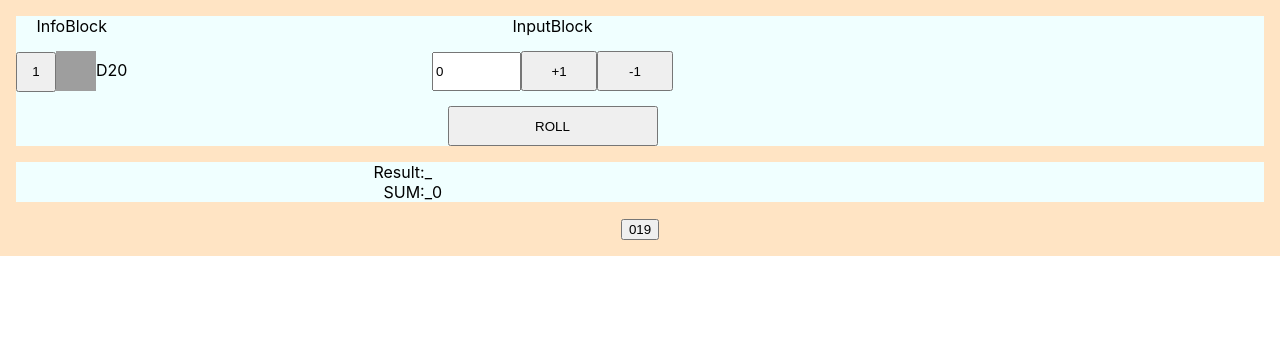
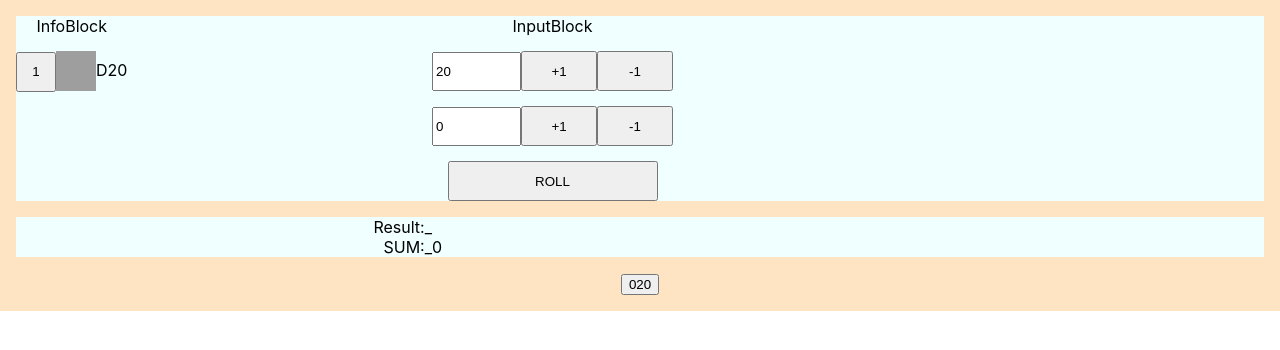
Before and after one commit to Gatlinger/dice-roll-app-v2, a React (Create React App) app: page / in a window 1280 px wide. Shown: the top 350 px of the page. Built offline with nearby package versions, Linux system fonts and the light colour scheme; grey boxes are pictures that could not be loaded.

Commit message:
Тупиковая ветка, буду отсюда откатываться. Не правильно работал с массивами, буду переделывать.

```diff
--- a/src/App.tsx
+++ b/src/App.tsx
@@ -4,9 +4,21 @@ import './App.css';
 import {InfoInputBlock} from './InfoInputBlock/InfoInputBlock';
 import {ResultSumBlock} from "./ResultSumBlock/ResultSumBlock";
 
-export type DicesType = {
+export type DiceIDType = {
+    D20ID: string,
+    D12ID: string,
+    D8ID: string
+}
+
+export type NewDiceType = {
+    name: string
+    value: number
+}
+
+type DicesType = {
     name: string
     sides: number
+    value: number
 }
 
 export type DiceDataType = {
@@ -18,9 +30,9 @@ function App() {
     const [d20Array, setD20Array] = useState<Array<number>>([])
     const [d20Value, setD20Value] = useState(0)
     const [SUM, setSUM] = useState(0)
-    const [otherDicesArray, setOtherDicesArray] = useState<DicesType[]>([])
+    const [otherDicesArray, setOtherDicesArray] = useState<NewDiceType[]>([])
 
-    const DiceIDs = {
+    const DiceIDs: DiceIDType = {
         D20ID: v1(),
         D12ID: v1(),
         D8ID: v1()
@@ -28,15 +40,18 @@ function App() {
     const DiceData: DiceDataType = {
         [DiceIDs.D20ID]: {
             name: 'D20',
-            sides: 20
+            sides: 20,
+            value: 20
         },
         [DiceIDs.D12ID]: {
             name: 'D12',
-            sides: 12
+            sides: 12,
+            value: 0
         },
         [DiceIDs.D8ID]: {
             name: 'D8',
-            sides: 8
+            sides: 8,
+            value: 0
         }
     }
 
@@ -67,13 +82,13 @@ function App() {
                 rollManyDices={rollManyDices}
                 d20Value={d20Value}
                 setD20Value={setD20Value}
-                DiceData={DiceData}/>
+                DiceData={DiceData} DiceIDs={DiceIDs}/>
             <ResultSumBlock
                 d20Array={d20Array}
                 SUM={SUM}
                 otherDicesArray={otherDicesArray}/>
             <div>
-                <button>019</button>
+                <button>020</button>
             </div>
         </div>
     )
--- a/src/InfoInputBlock/InfoInputBlock.tsx
+++ b/src/InfoInputBlock/InfoInputBlock.tsx
@@ -2,7 +2,7 @@ import React from "react";
 import { InfoBlock } from "./InfoBlock/InfoBlock";
 import { InputBlock } from "./InputBlock/InputBlock";
 import c from './InfoInputBlock.module.css'
-import {DiceDataType} from "../App";
+import {DiceDataType, DiceIDType} from "../App";
 
 type InfoInputBlockPropsType = {
     rollOneD20: () => void
@@ -10,6 +10,7 @@ type InfoInputBlockPropsType = {
     d20Value: number
     setD20Value: (value:number) => void
     DiceData: DiceDataType
+    DiceIDs: DiceIDType
 }
 
 export const InfoInputBlock = (props:InfoInputBlockPropsType) => {
@@ -19,7 +20,8 @@ export const InfoInputBlock = (props:InfoInputBlockPropsType) => {
             <InputBlock
                 rollManyDices={props.rollManyDices}
                 d20Value={props.d20Value}
-                setD20Value={props.setD20Value} DiceData={props.DiceData}/>
+                setD20Value={props.setD20Value}
+                DiceData={props.DiceData} DiceIDs={props.DiceIDs}/>
         </div>
     )
 }
--- a/src/InfoInputBlock/InputBlock/InputBlock.tsx
+++ b/src/InfoInputBlock/InputBlock/InputBlock.tsx
@@ -1,44 +1,62 @@
 import React, {useState} from "react";
 import c from './InputBlock.module.css'
 import {Button} from "../../OtherComponents/Button";
-import { Input } from "../../OtherComponents/Input";
-import {DiceDataType} from "../../App";
+import {Input} from "../../OtherComponents/Input";
+import {DiceDataType, DiceIDType} from "../../App";
 
 type InputBlockPropsType = {
     rollManyDices: () => void
     d20Value: number
-    setD20Value: (value:number) => void
+    setD20Value: (value: number) => void
     DiceData: DiceDataType
+    DiceIDs: DiceIDType
 }
 
-export const InputBlock = (props:InputBlockPropsType) => {
+export const InputBlock = (props: InputBlockPropsType) => {
 
-
-
-    const incrementFunction = () => {props.setD20Value(props.d20Value + 1)}
+    const incrementFunction = () => {
+        props.setD20Value(props.d20Value + 1)
+    }
     const decrementFunction = () => {
         if (props.d20Value > 0) {
-        props.setD20Value(props.d20Value - 1)
+            props.setD20Value(props.d20Value - 1)
         }
     }
-    console.log(props.DiceData)
+
     return (
         <div>
             <div className={c.text}>
                 InputBlock
             </div>
+
             <div className={c.test}>
                 <span>
-                    <Input className={'inputClass'} value={props.d20Value} onChange={()=>{}}/>
+                    <Input className={'inputClass'} value={props.DiceData[props.DiceIDs.D20ID].value} onChange={() => {
+                    }}/>
                 </span>
                 <span>
                     <Button name={'+1'} onClickButtonHandler={incrementFunction} className={'CountButton'}/>
                     <Button name={'-1'} onClickButtonHandler={decrementFunction} className={'CountButton'}/>
                 </span>
             </div>
+
+            <div className={c.test}>
+                <span>
+                    <Input className={'inputClass'} value={props.d20Value} onChange={() => {
+                    }}/>
+                </span>
+                <span>
+                    <Button name={'+1'} onClickButtonHandler={incrementFunction} className={'CountButton'}/>
+                    <Button name={'-1'} onClickButtonHandler={decrementFunction} className={'CountButton'}/>
+                </span>
+            </div>
+
             <div>
                 <Button name={'ROLL'} className={'RollButton'} onClickButtonHandler={props.rollManyDices}/>
             </div>
+
+
+
         </div>
     )
 }
--- a/src/ResultSumBlock/ResultBlock/ResultBlock.tsx
+++ b/src/ResultSumBlock/ResultBlock/ResultBlock.tsx
@@ -2,11 +2,11 @@ import React from "react";
 import c from './ResultBlock.module.css'
 import {ResultNameBlock} from "./ResultComponents/ResultNameBlock";
 import {ResultLogBlock} from "./ResultComponents/ResultLogBlock";
-import {DicesType} from "../../App";
+import {NewDiceType} from "../../App";
 
 type ResultBlockPropsType = {
     d20Array: Array<number>
-    otherDicesArray: DicesType[]
+    otherDicesArray: NewDiceType[]
 }
 
 export const ResultBlock = (props:ResultBlockPropsType) => {
--- a/src/ResultSumBlock/ResultBlock/ResultComponents/ResultLogBlock.tsx
+++ b/src/ResultSumBlock/ResultBlock/ResultComponents/ResultLogBlock.tsx
@@ -1,10 +1,10 @@
 import React from "react";
 import c from './ResultComponents.module.css'
-import {DicesType} from "../../../App";
+import {NewDiceType} from "../../../App";
 
 type ResultLogBlockPropsType = {
     d20Array: Array<number>
-    otherDicesArray: DicesType[]
+    otherDicesArray: NewDiceType[]
 }
 
 export const ResultLogBlock = (props:ResultLogBlockPropsType) => {
--- a/src/ResultSumBlock/ResultSumBlock.tsx
+++ b/src/ResultSumBlock/ResultSumBlock.tsx
@@ -2,12 +2,12 @@ import React from "react";
 import c from './ResultSumBlock.module.css'
 import {ResultBlock} from "./ResultBlock/ResultBlock";
 import {SumBlock} from "./SumBlock/SumBlock";
-import {DicesType} from "../App";
+import {NewDiceType} from "../App";
 
 type ResultSumBlockPropsType = {
     d20Array: Array<number>
     SUM: number
-    otherDicesArray: DicesType[]
+    otherDicesArray: NewDiceType[]
 }
 
 
```
Also changed, not shown: 1 other file (tests, documents, lock files or other folders).
